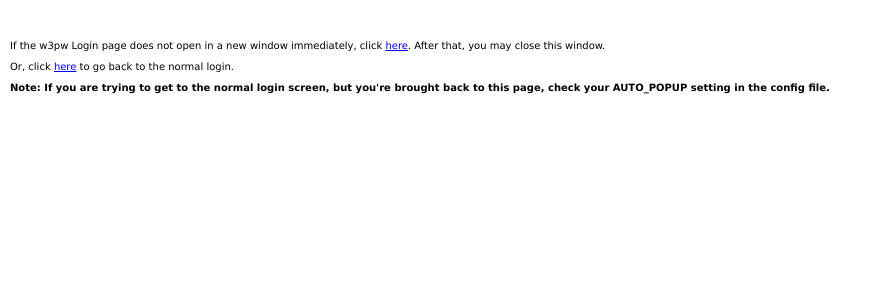
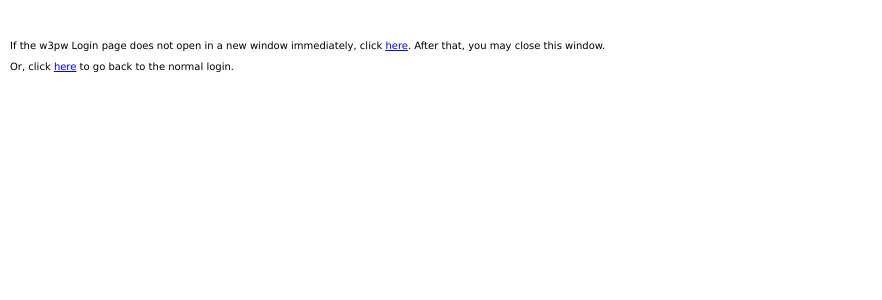
Before and after one commit to tphalp/Tr0ub4dor, a PHP site: page /starter.php in a window 1280 px wide. Shown: the top 300 px of the page, without its empty margins (0-882 px from the left). Run offline with PHP 8.4, Linux system fonts and the light colour scheme.

Commit message:
- Missed one change while removing the AUTO_POPUP feature.

```diff
--- a/frontend/starter.php
+++ b/frontend/starter.php
@@ -13,7 +13,6 @@
 
     <p>If the $sys_name Login page does not open in a new window immediately, click <a onclick="javascript:starter();return false;" href="#">here</a>. After that, you may close this window.</p>
     <p>Or, click <a href="index.php">here</a> to go back to the normal login.</p>
-    <p class="note">Note: If you are trying to get to the normal login screen, but you're brought back to this page, check your AUTO_POPUP setting in the config file.</p>
     <script type="text/javascript">
       /* <![CDATA[ */
       function starter() {
```
